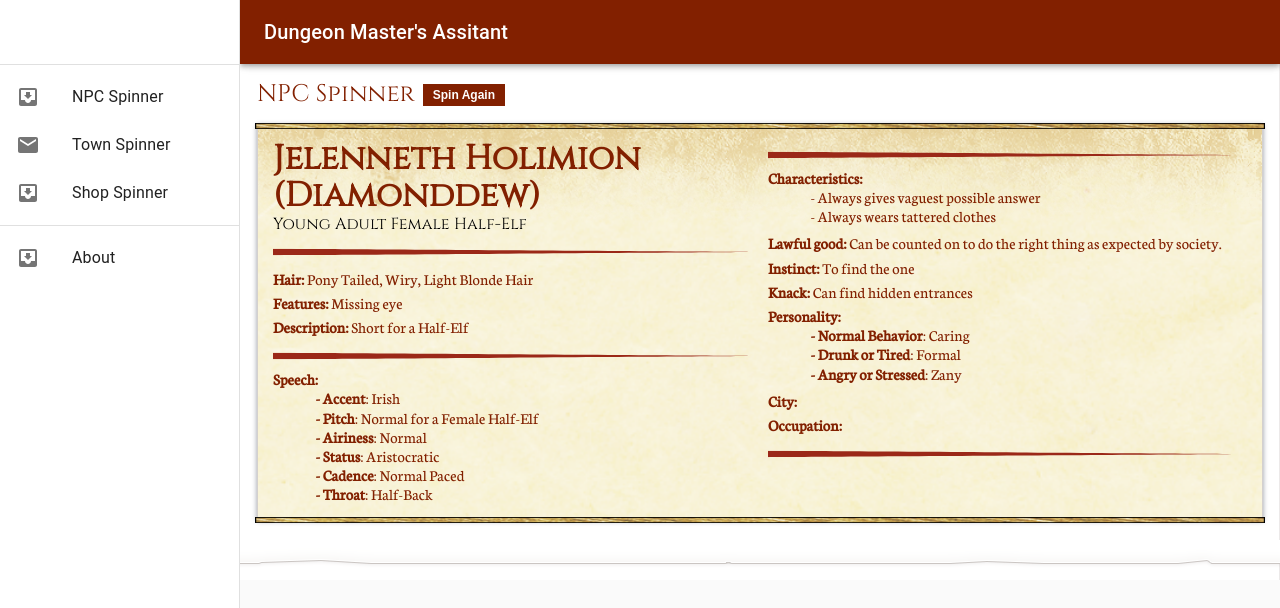
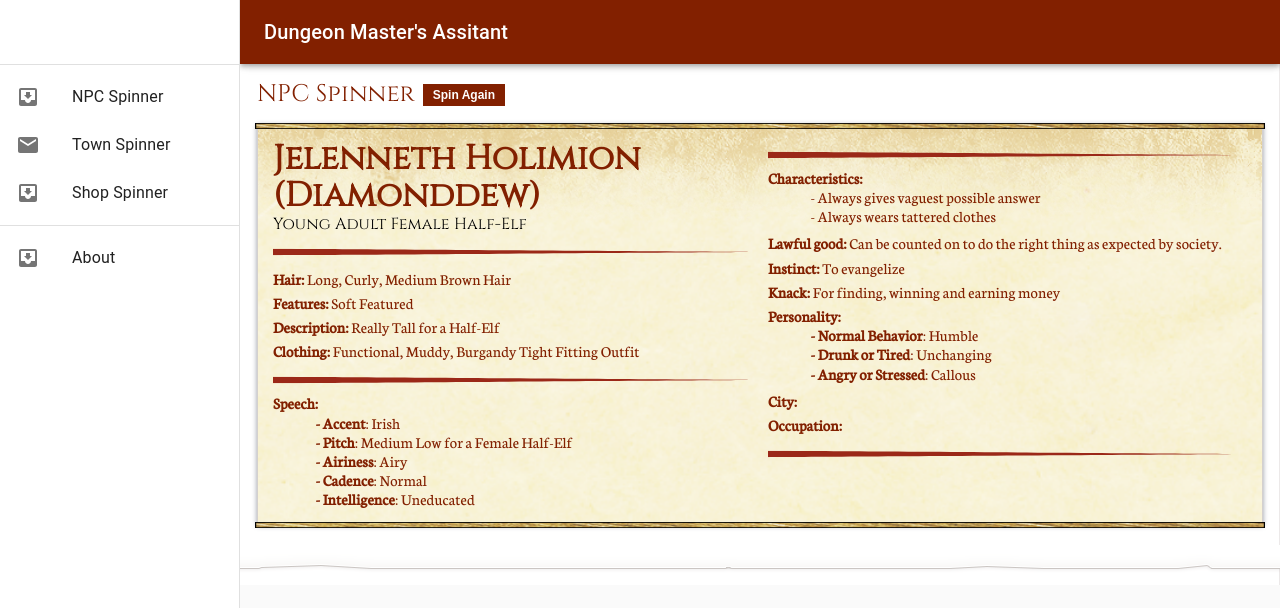
Before and after one commit to davehamptonusa/npc-spinner, a React (Create React App) app: page / in a window 1280 px wide. Shown: the top 608 px of the page. Built offline with nearby package versions, Linux system fonts and the light colour scheme.

Commit message:
Updated for better voices

```diff
--- a/src/App/Character/Character.js
+++ b/src/App/Character/Character.js
@@ -13,6 +13,7 @@ import TraitList from '../TraitList/TraitList.js';
 // DATA
 import alignment from './json/alignment.json';
 import hair from './json/hair.json';
+import clothing from './json/clothing.json';
 import personalityTraits from './json/personalityTraits.json';
 import names from './json/names.json';
 import speech from './json/speech.json';
@@ -82,6 +83,7 @@ class Character extends React.Component {
   static defaultProps = {
     ...alignment,
     ...hair,
+    ...clothing,
     ...names,
     ...personalityTraits,
     ...speech,
@@ -117,6 +119,9 @@ class Character extends React.Component {
       cadence: getRandomValue(this.props.cadence),
       characteristic1: getRandomValue(this.props.characteristics),
       characteristic2: getRandomValue(this.props.characteristics),
+      clothingColor: getRandomValue(this.props.clothingColor),
+      clothingStyle: getRandomValue(this.props.clothingStyle),
+      clothingTexture: getRandomValue(this.props.clothingTexture),
       facialFeatures: getRandomValue(this.props.facialFeatures),
       gender: gender,
       hairColor: getRandomValue(this.props.hairColor),
@@ -132,7 +137,7 @@ class Character extends React.Component {
       positiveTrait: getRandomValue(this.props.positiveTraits),
       race: race,
       status: getRandomValue(this.props.status),
-      throat:getRandomValue(this.props.throat),
+      intelligence:getRandomValue(this.props.intelligence),
     }
   }
 
@@ -145,6 +150,9 @@ class Character extends React.Component {
       airiness,
       alignment,
       cadence,
+      clothingColor,
+      clothingStyle,
+      clothingTexture,
       characteristic1,
       characteristic2,
       facialFeatures,
@@ -154,6 +162,7 @@ class Character extends React.Component {
       hairTexture,
       height,
       instinct,
+      intelligence,
       knack,
       name,
       negativeTrait,
@@ -161,11 +170,12 @@ class Character extends React.Component {
       pitch,
       positiveTrait,
       race,
-      status,
-      throat
+      status
     } = this.state;
       const the_vowel = ["a","e","i","o","u"];
       let word = (the_vowel.includes(race[0].toLowerCase())) ? "an" : "a";
+      let clothing = `${status}, ${clothingTexture}, ${clothingColor} ${clothingStyle}`;
+
       let description = `${height} for ${word} ${race}`;
       let hair = `${hairStyle}, ${hairTexture}, ${hairColor} Hair`
       let personalityFields = [
@@ -177,9 +187,8 @@ class Character extends React.Component {
         ["Accent", accent],
         ["Pitch", `${pitch} for a ${gender} ${race}`],
         ["Airiness", airiness],
-        ["Status", status],
         ["Cadence", cadence],
-        ["Throat", throat]
+        ["Intelligence", intelligence]
       ];
       let characteristicFields =
         [
@@ -196,6 +205,7 @@ class Character extends React.Component {
             <SimpleValue title="Hair" text={hair} />
             <SimpleValue title="Features" text={facialFeatures} />
             <SimpleValue title="Description" text={description} />
+            <SimpleValue title="Clothing" text={clothing} />
           </Block>
           <Block>
             <Separator />
@@ -231,6 +241,9 @@ Character.propTypes = {
   hairColor: PropTypes.arrayOf(PropTypes.string),
   hairStyle: PropTypes.arrayOf(PropTypes.string),
   hairTexture: PropTypes.arrayOf(PropTypes.string),
+  clothingColor: PropTypes.arrayOf(PropTypes.string),
+  clothingStyle: PropTypes.arrayOf(PropTypes.string),
+  clothingTexture: PropTypes.arrayOf(PropTypes.string),
   facialFeatures: PropTypes.arrayOf(PropTypes.string),
   bodyLocations: PropTypes.arrayOf(PropTypes.string),
   personality: PropTypes.arrayOf(PropTypes.string)
--- /dev/null
+++ b/src/App/Character/json/clothing.json
@@ -0,0 +1,40 @@
+{
+	"clothingStyle": [
+		"Robes",
+		"Over Coat",
+		"Pants and Vest",
+		"Apron",
+		"Work Clothes",
+		"Loose Fitting Robe",
+		"Tight Fitting Outfit",
+		"Cloak",
+		"Hooded Cloak"
+	],
+	"clothingColor": [
+		"Black",
+		"Dark Brown",
+		"Medium Brown",
+		"Light Brown",
+		"Dark Green",
+		"Gray",
+		"Navy",
+		"Burgandy",
+		"Purple",
+		"Sage colored",
+		"Rust colored",
+		"Charcoal",
+		"White"
+	],
+	"clothingTexture": [
+		"Smooth",
+		"Wrinkly",
+		"Finely Pressed",
+		"Rugged looking",
+		"Worn",
+		"Muddy",
+		"Plain",
+		"Patterned",
+		"Embroidered",
+		"Common"
+	]
+}
--- a/src/App/Character/json/speech.json
+++ b/src/App/Character/json/speech.json
@@ -1,53 +1,37 @@
 {
     "cadence": [
-        "Bursty",
-        "Clipped",
         "Crisp",
         "Fast",
         "Halting",
         "Lazy",
         "Lisped",
-        "Normal Paced",
-        "Normal Paced",
-        "Normal Paced",
-        "Normal Paced",
-        "Normal Paced",
-        "Normal Paced",
-        "Normal Paced",
-        "Relaxed",
+        "Normal",
+        "Normal",
         "Slurred",
-        "Stacatto",
         "Stuttered"
     ],
     "pitch": [
-        "Gutteral",
         "Low",
         "Medium Low",
         "Normal",
         "Normal",
-        "Normal",
         "Medium High",
-        "High"
+        "Squeeky"
     ],
     "airiness": [
-        "Whispery",
+        "Raspy",
         "Airy",
         "Normal",
         "Normal",
-        "Normal",
-        "Normal",
-        "Slightly Nasaly",
-        "Stuffy"
+        "Nasaly"
     ],
     "accent": [
         "African",
         "American",
         "American",
-        "Australian",
-        "British",
-        "British",
-        "British",
-        "German",
+        "English",
+        "English",
+        "Cockney",
         "German",
         "German",
         "Indian",
@@ -55,35 +39,23 @@
         "Irish",
         "Irish",
         "Italian",
-        "Mexican",
         "Russian",
         "Southern",
-        "Irish",
-        "Irish",
         "Spanish",
         "Swedish",
+        "Texas",
         "Transylvania"
     ],
     "status": [
-        "Poor",
-        "Country Poor",
-        "Middle Class",
-        "Middle Class",
-        "Middle Class",
-        "Country Middle Class",
-        "Wealthy",
-        "Aristocratic"
+        "Slovenly",
+        "Average",
+        "Functional",
+        "Well-made"
     ],
-    "throat": [
-        "Back (Kermit)",
-        "Half-Back",
+    "intelligence": [
+        "Uneducated",
         "Normal",
         "Normal",
-        "Normal",
-        "Normal",
-        "Normal",
-        "Normal",
-        "Normal",
-        "Normal"
+        "Highly Intelligent"
     ]
 }
--- a/src/App/Character/json/traitsOptions.json
+++ b/src/App/Character/json/traitsOptions.json
@@ -28,7 +28,8 @@
 	"height": [
 		"Really Short",
 		"Short",
-		"Average Height",
+		"Average",
+		"Average",
 		"Tall",
 		"Really Tall"
 	],
```
Also changed, not shown: 1 other file (tests, documents, lock files or other folders).
